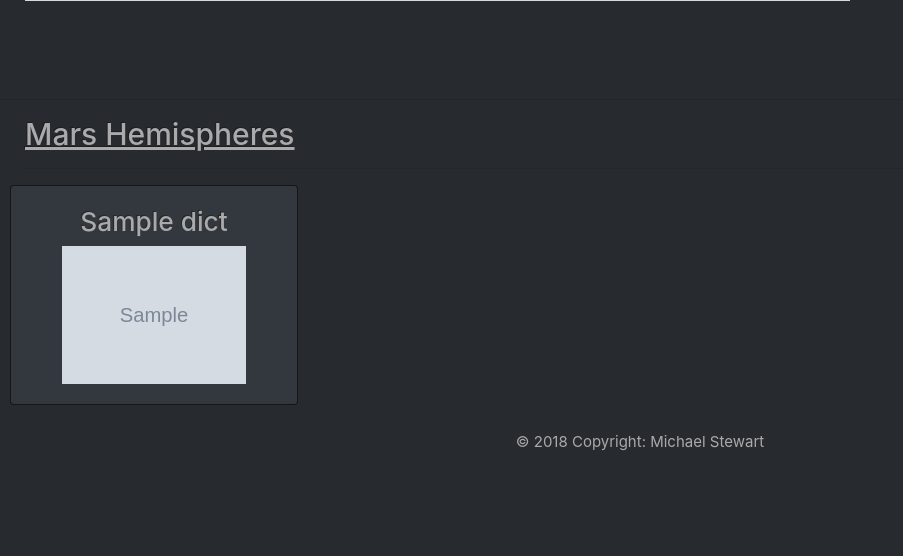
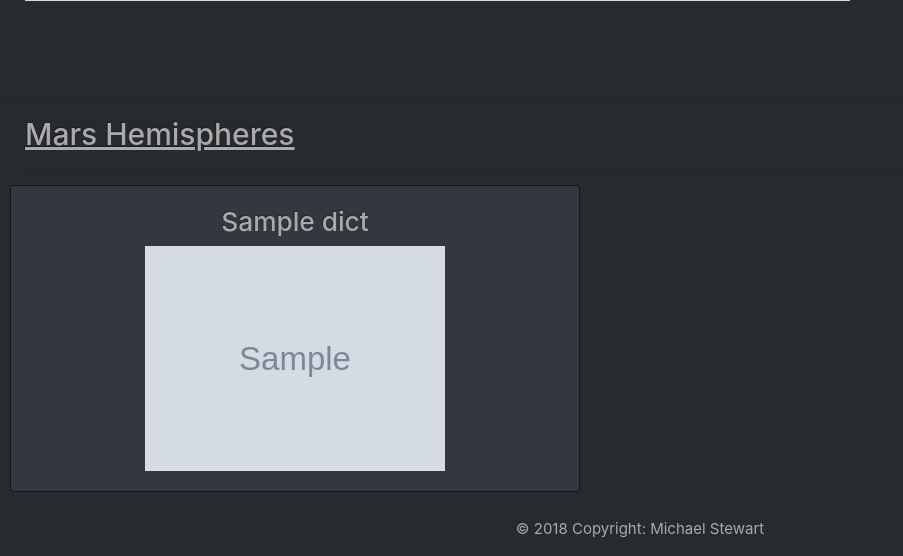
Before and after one commit to mgstewart/WebScraping-HW, a Flask app: page / in a window 1280 px wide. Shown: the part 1184-1740 px from the top of the page, without its empty margins (0-903 px from the left). Before the commit the page ends 1635 px from the top, so only its background shows below. Run offline with Flask 2, Linux system fonts and the light colour scheme; grey boxes marked "Sample" are stand-in pictures; a database or web service that is not in the repository returns one stand-in record (values such as "Sample title").

Commit message:
Finished formatting

```diff
--- a/scrape_mars.py
+++ b/scrape_mars.py
@@ -7,6 +7,9 @@ import pandas as pd
 
 # Define functions for application
 def scrape():
+    '''The scrape function integrates the individual scraping functions
+    and packages the data into a python dictionary which is returned for
+    a flask endpoint to both upsert and extract from a MongoDB.'''
     title, text = scrape_news()
     featured_image_url = scrape_photo()
     mars_weather = scrape_weather()
--- a/templates/index.html
+++ b/templates/index.html
@@ -61,7 +61,7 @@
             <div class="row">
                 {% for dict in mars.img_url_list%}
                 <div class="col-xs-12 col-md-6 col-lg-6 col-sm-6 padding-0">
-                    <div class="card align-items-center" style="width: 18rem;">
+                    <div class="card align-items-center" style="/*width: 18rem;*/">
                             <div class="card-body text-center">
                                 <h3>{{dict.title}}</h3>
                                 <img src="{{dict.img_url}}" height=75% width=75%>
```
